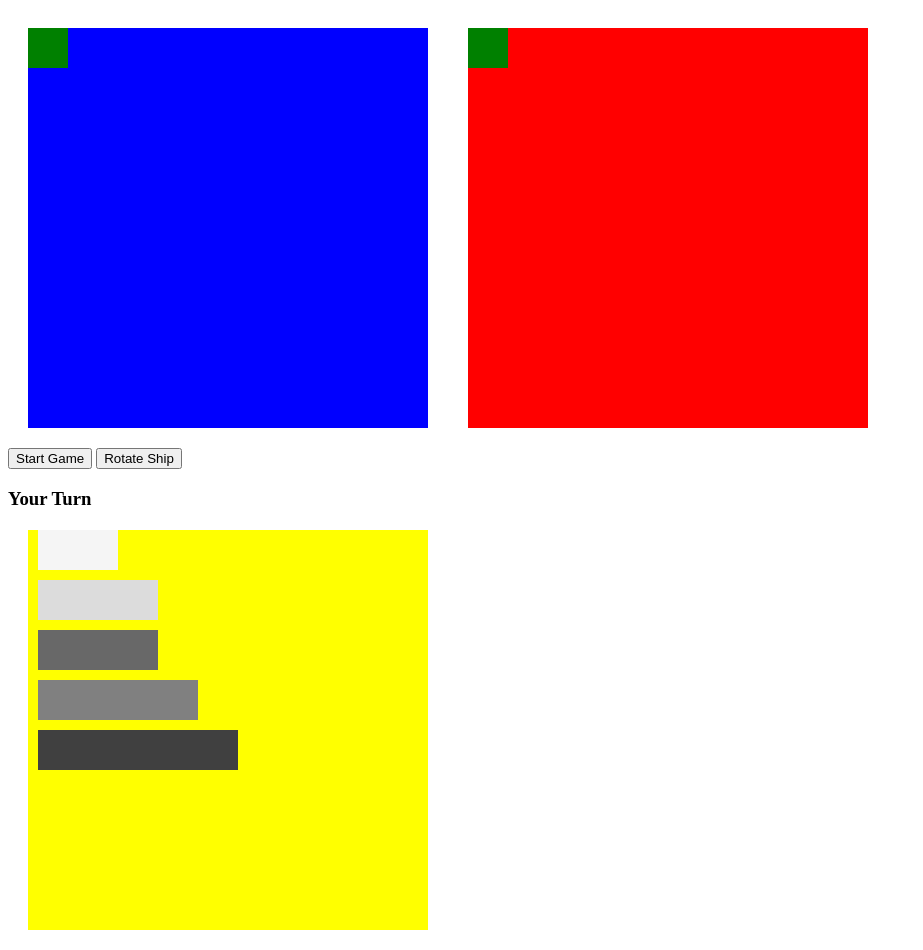
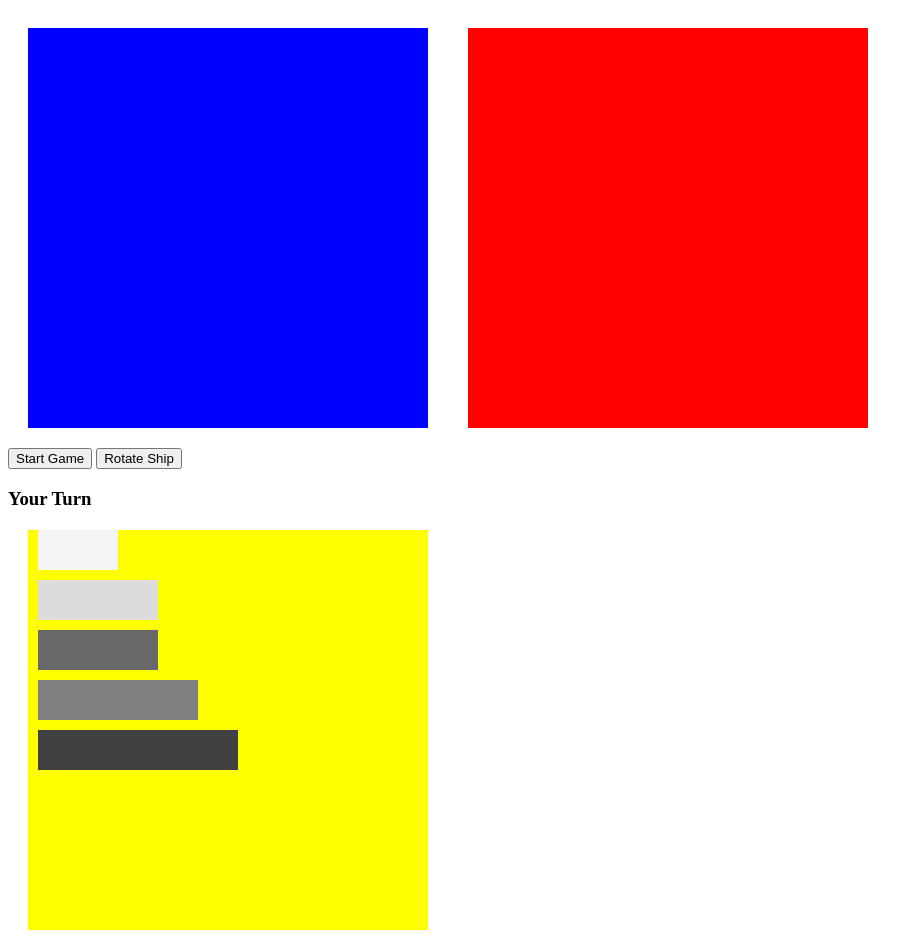
Before and after one commit to jordanwhunter/battleship, a plain HTML site: page public/index.html in a window 1280 px wide. Shown: the whole page, without its empty margins (0-923 px from the left). Drawn offline with Linux system fonts and the light colour scheme.

Commit message:
Removed unnecessary divs

```diff
--- a/public/index.html
+++ b/public/index.html
@@ -11,12 +11,8 @@
 <body>
 
   <div class="container">
-    <div class="grid grid-user">
-      <div></div>
-    </div>
-    <div class="grid grid-computer">
-      <div></div>
-    </div>
+    <div class="grid grid-user"></div>
+    <div class="grid grid-computer"></div>
   </div>
 
   <div class="hidden-info">
```
